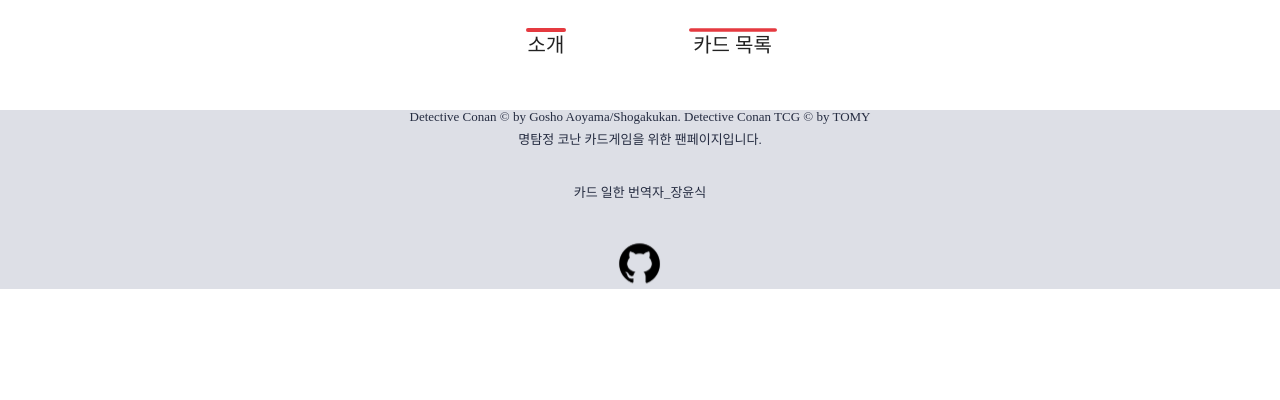
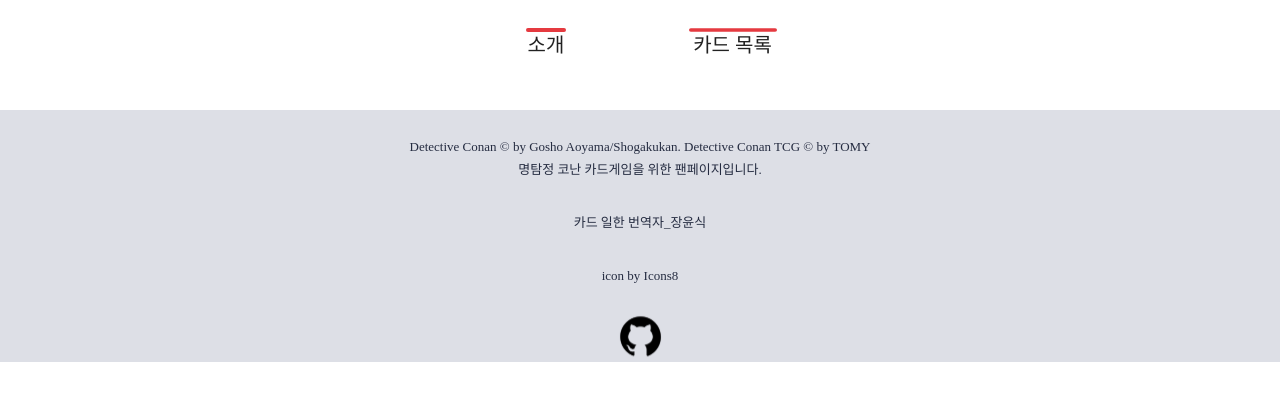
Before and after one commit to write-code-b/Conan-Card, a React (Create React App) app in the folder frontend/: page / in a window 1280 px wide. Shown: the top 400 px of the page. Built offline with nearby package versions, Linux system fonts and the light colour scheme; a web font is replaced by a local one.

Commit message:
update Footer

```diff
--- a/frontend/src/App.scss
+++ b/frontend/src/App.scss
@@ -520,16 +520,19 @@ nav > li:nth-child(2)::before {
   align-items: center;
   justify-content: center;
   background-color: #dddfe6;
+  font-size: 13px;
+  text-align: center;
+  color: #252c41;
 }
 #footer p {
   margin-bottom: 10px;
+}
+#footer a {
+  text-decoration: none;
   color: #252c41;
-  font-size: 13px;
-  text-align: center;
 }
 #footer > div {
   display: flex;
-  gap: 30px;
   flex-direction: column;
   align-items: center;
   justify-content: center;
--- a/frontend/src/components/Footer.jsx
+++ b/frontend/src/components/Footer.jsx
@@ -1,13 +1,22 @@
 function Footer() {
   return (
     <div id="footer">
-      <p>
-        Detective Conan © by Gosho Aoyama/Shogakukan. Detective Conan TCG © by
-        TOMY
-      </p>
-      <p>명탐정 코난 카드게임을 위한 팬페이지입니다.</p>
+      <div>
+        <p>
+          Detective Conan © by Gosho Aoyama/Shogakukan. Detective Conan TCG © by
+          TOMY
+        </p>
+        <p>명탐정 코난 카드게임을 위한 팬페이지입니다.</p>
+      </div>
       <div>
         <p>카드 일한 번역자_장윤식</p>
+      </div>
+      <div>
+        <a target="_blank" href="https://icons8.com">
+          icon by Icons8
+        </a>
+      </div>
+      <div>
         <a
           href="https://github.com/write-code-b/Conan-Card"
           className="github"
```
